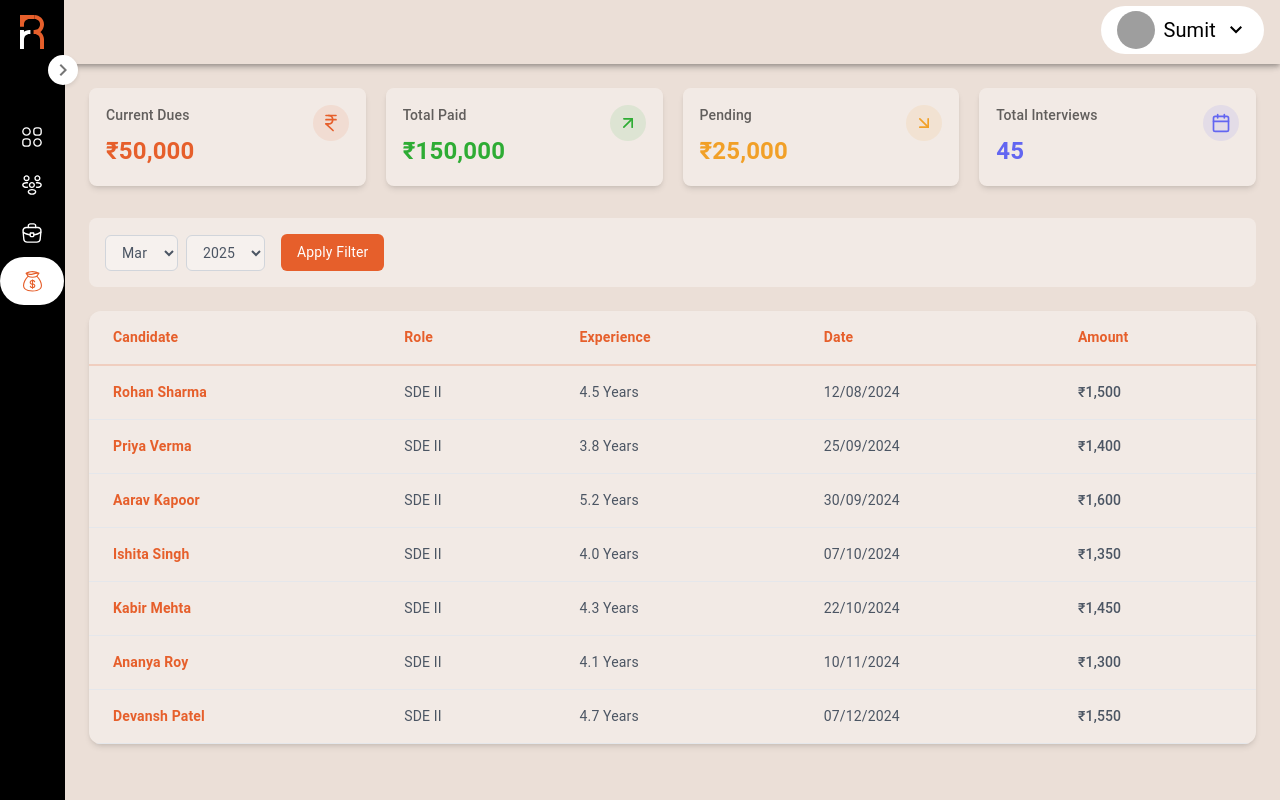
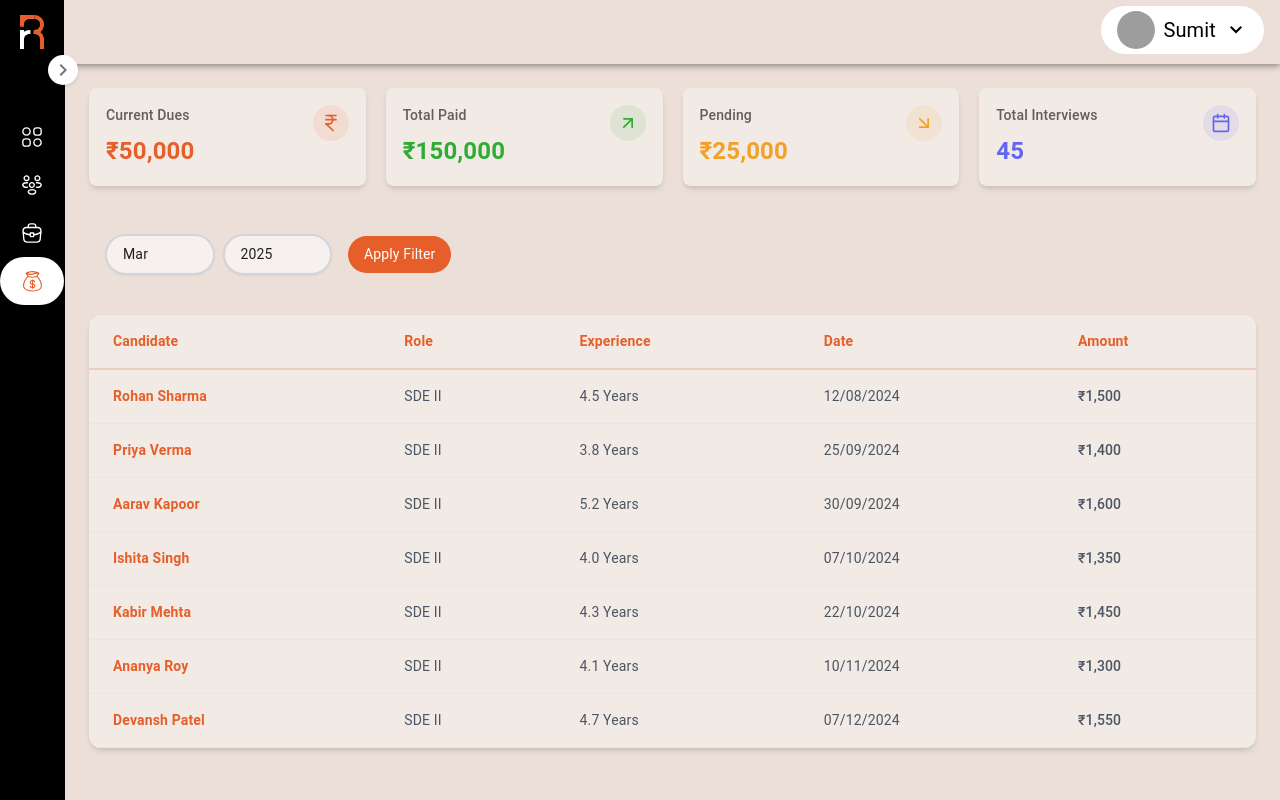
Before and after one commit to Roshan8319/Interview-Front, a React (Vite) app in the folder Frontend/: page /client/finance in a window 1280 px wide. Built offline with nearby package versions, Linux system fonts and the light colour scheme; grey boxes are pictures that could not be loaded.

Commit message:
Refined client section

```diff
--- a/Frontend/src/Components/Client/InterviewPlatform/VerticalNavigationLinks/Candidates.jsx
+++ b/Frontend/src/Components/Client/InterviewPlatform/VerticalNavigationLinks/Candidates.jsx
@@ -271,7 +271,7 @@ function Candidates() {
           <div className="py-4 sticky top-[60px] bg-[#EBDFD7]">
             <div className="pl-3 space-y-2">
               {/* Domain Filter */}
-              <div className="flex items-center space-x-1">
+              <div className="flex items-center space-x-3">
                 <span className="text-sm font-bold mr-7 flex text-[#E65F2B]">
                   Role
                 </span>
@@ -279,7 +279,7 @@ function Candidates() {
                   <button
                     key={role}
                     onClick={() => handleSelect("role", role)}
-                    className={`flex items-center justify-center px-2 py-1 border rounded-md text-[12px] w-auto ${
+                    className={`flex items-center justify-center px-2 py-1 border rounded-3xl text-[12px] w-auto ${
                       selectedFilters.role === role
                         ? "bg-[#E65F2B] text-white border-[#E65F2B]"
                         : "bg-[#F6F1EE] text-[#E65F2B] border-[#E65F2B]"
@@ -290,7 +290,7 @@ function Candidates() {
                       <span className="w-4 h-4 flex justify-center items-center">
                         <svg
                           xmlns="http://www.w3.org/2000/svg"
-                          className="w-3 h-3"
+                          className="w-4 h-4"
                           fill="none"
                           viewBox="0 0 24 24"
                           stroke="#FFFFFF"
@@ -310,7 +310,7 @@ function Candidates() {
               </div>
 
               {/* Status Filter */}
-              <div className="flex items-center space-x-1">
+              <div className="flex items-center space-x-3">
                 <span className="text-sm font-bold mr-4  text-[#E65F2B]">
                   Status
                 </span>
@@ -318,7 +318,7 @@ function Candidates() {
                   <button
                     key={status}
                     onClick={() => handleSelect("status", status)}
-                    className={`flex items-center justify-center px-2 py-1 border rounded-md text-[12px] w-auto ${
+                    className={`flex items-center justify-center px-2 py-1 border rounded-2xl text-[12px] w-auto ${
                       selectedFilters.status === status
                         ? "bg-[#E65F2B] text-white border-[#E65F2B]"
                         : "bg-[#F6F1EE] text-[#E65F2B] border-[#E65F2B]"
@@ -329,7 +329,7 @@ function Candidates() {
                       <span className="w-4 h-4 flex justify-center items-center">
                         <svg
                           xmlns="http://www.w3.org/2000/svg"
-                          className="w-3 h-3"
+                          className="w-4 h-4"
                           fill="none"
                           viewBox="0 0 24 24"
                           stroke="#FFFFFF"
--- a/Frontend/src/Components/Client/InterviewPlatform/VerticalNavigationLinks/Finance.jsx
+++ b/Frontend/src/Components/Client/InterviewPlatform/VerticalNavigationLinks/Finance.jsx
@@ -54,19 +54,19 @@ function Finance() {
     }
   ];
 
-  const months = [ 'Jan', 'Feb', 'Mar', 'Apr', 'May', 'Jun', 'Jul', 'Aug', 'Sep', 'Oct', 'Nov', 'Dec' ];
+  const months = ['Jan', 'Feb', 'Mar', 'Apr', 'May', 'Jun', 'Jul', 'Aug', 'Sep', 'Oct', 'Nov', 'Dec'];
 
   const currentYear = new Date().getFullYear();
-  const years=[];
+  const years = [];
 
-  for(let year=currentYear; year>=2000; year-- ){
+  for (let year = currentYear; year >= 2000; year--) {
     years.push(year);
   }
 
   const [filteredData, setFilteredData] = useState(data);
-  const [isDataRangeEntered,setIsDataRangeEntered] = useState(false);
+  const [isDataRangeEntered, setIsDataRangeEntered] = useState(false);
 
-  const parseDate = (dateStr) =>{
+  const parseDate = (dateStr) => {
     const [day, month, year] = dateStr.split('/'); return `${year}/${month}/${day}`;
   };
 
@@ -76,7 +76,8 @@ function Finance() {
   const [days2, setDays2] = useState([]);
   useEffect(() => {
     const days2InMonth = new Date(selectedYear2, selectedMonth2, 0).getDate();
-        const days2Array = Array.from({ length: days2InMonth }, (_, i) => i + 1); setDays2(days2Array); }
+    const days2Array = Array.from({ length: days2InMonth }, (_, i) => i + 1); setDays2(days2Array);
+  }
     , [selectedYear2, selectedMonth2]);
 
   const [selectedYear, setSelectedYear] = useState(new Date().getFullYear());
@@ -85,22 +86,23 @@ function Finance() {
   const [days, setDays] = useState([]);
   useEffect(() => {
     const daysInMonth = new Date(selectedYear, selectedMonth, 0).getDate();
-          const daysArray = Array.from({ length: daysInMonth }, (_, i) => i + 1); setDays(daysArray); }
+    const daysArray = Array.from({ length: daysInMonth }, (_, i) => i + 1); setDays(daysArray);
+  }
     , [selectedYear, selectedMonth]);
 
   const filterDataByDate = () => {
-    const startDate =new Date (`${selectedYear}/${selectedMonth}/${selectedDay}`);
-    const endDate =new Date (`${selectedYear2}/${selectedMonth2}/${selectedDay2}`);
+    const startDate = new Date(`${selectedYear}/${selectedMonth}/${selectedDay}`);
+    const endDate = new Date(`${selectedYear2}/${selectedMonth2}/${selectedDay2}`);
 
     if (!startDate || !endDate) {
       setFilteredData(data);
       return;
     }
-    if (startDate > endDate ) {
+    if (startDate > endDate) {
       alert("Please mention date in the correct order!!")
     } else {
       const filtered = data.filter(item => {
-        const date =new Date (parseDate(item.Date));
+        const date = new Date(parseDate(item.Date));
         return date >= startDate && date <= endDate;
       });
       setFilteredData(filtered);
@@ -169,21 +171,22 @@ function Finance() {
       </div>
 
       {/* Date Filter Section */}
-      <div className="flex items-center gap-4 mb-6 bg-[rgba(255,255,255,0.34)] p-4 rounded-lg">
-        <div className="flex items-center gap-2">
+      <div className="flex items-center gap-4 mb-6 p-4 rounded-lg">
+        <div className="flex items-center gap-2 relative w-[20%]">
           <select
             value={selectedMonth}
             onChange={(e) => setSelectedMonth(parseInt(e.target.value))}
-            className="bg-[#F6F1EE] border border-gray-300 text-gray-600 rounded-md px-3 py-2 focus:outline-none focus:ring-1 focus:ring-[#E65F2B]"
+            className="w-full py-2 px-4 border-2 rounded-3xl outline-none transition-all duration-200 bg-[#F6F1EE] shadow-sm border-gray-300 focus:border-orange-200 focus:ring-1 appearance-none cursor-pointer"
           >
             {months.map((month, index) => (
               <option key={month} value={index + 1}>{month}</option>
             ))}
+
           </select>
           <select
             value={selectedYear}
             onChange={(e) => setSelectedYear(parseInt(e.target.value))}
-            className="bg-[#F6F1EE] border border-gray-300 text-gray-600 rounded-md px-3 py-2 focus:outline-none focus:ring-1 focus:ring-[#E65F2B]"
+            className="w-full py-2 px-4 border-2 rounded-3xl outline-none transition-all duration-200 bg-[#F6F1EE] shadow-sm border-gray-300 focus:border-orange-200 focus:ring-1 appearance-none cursor-pointer"
           >
             {years.map(year => (
               <option key={year} value={year}>{year}</option>
@@ -192,7 +195,7 @@ function Finance() {
         </div>
         <button
           onClick={filterDataByDate}
-          className="px-4 py-2 bg-[#E65F2B] text-white rounded-md hover:bg-[#d44d1b] transition-colors"
+          className="px-4 py-2 bg-[#E65F2B] text-white rounded-3xl hover:bg-[#d44d1b] transition-colors"
         >
           Apply Filter
         </button>
```
Lines whose indentation alone changed are shown as unchanged.
